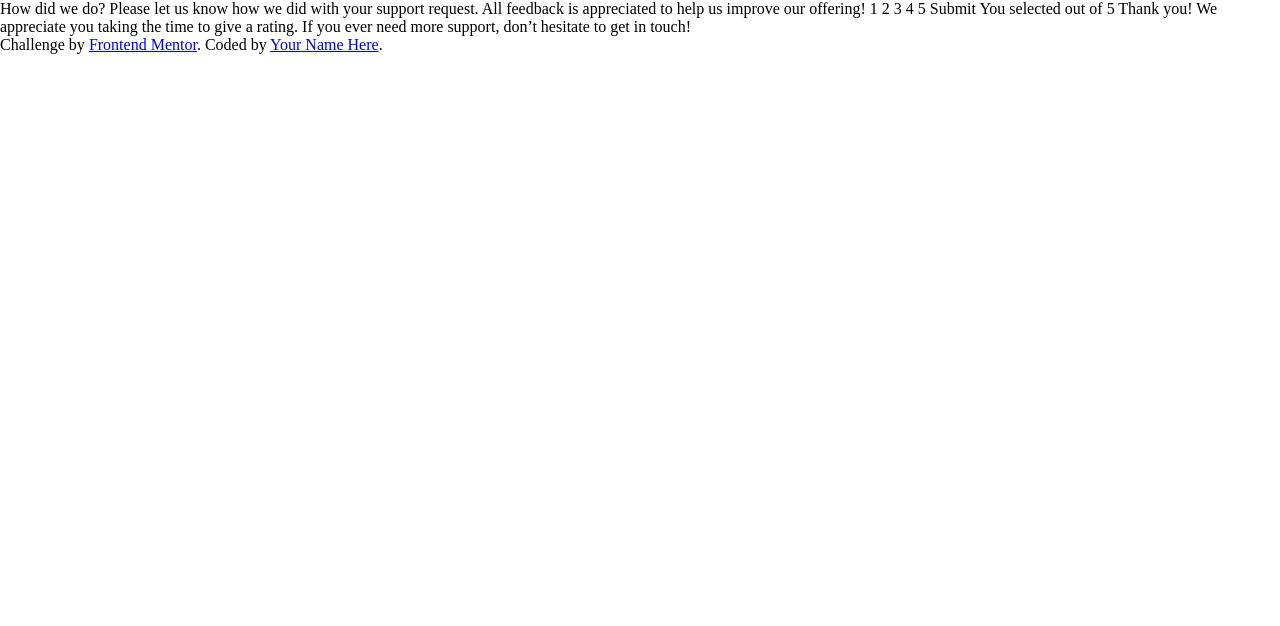
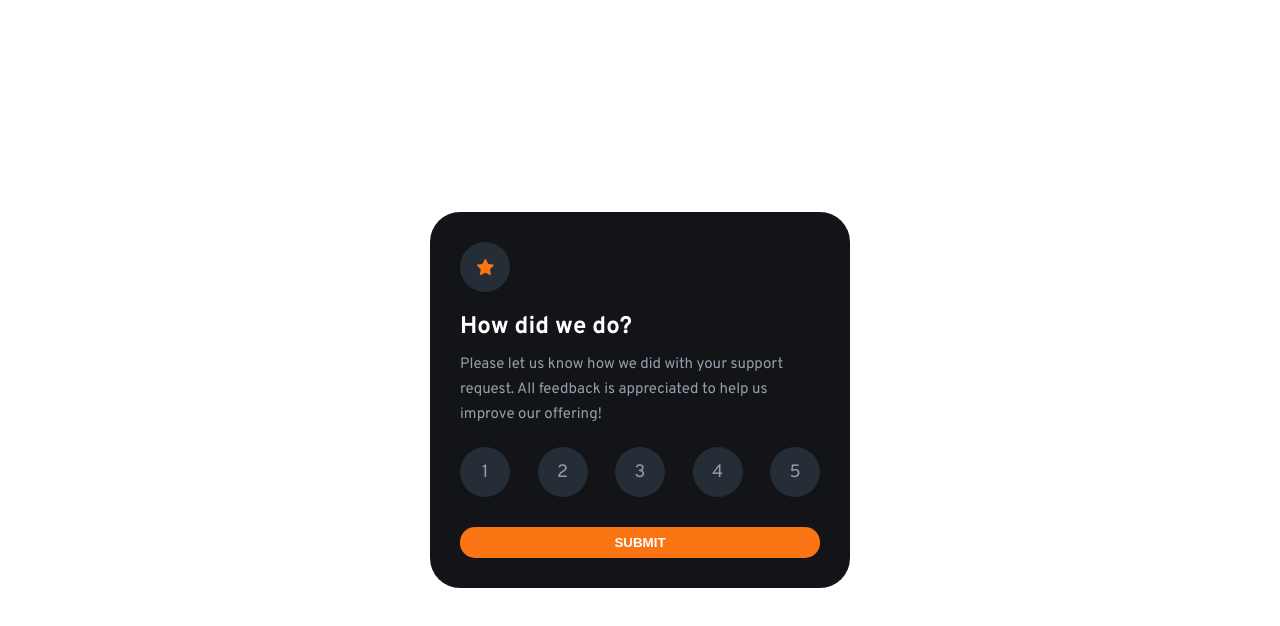
Before and after one commit to TiagoLemosNeitzke/interactive-rating-component-main, a plain HTML site: page index.html in a window 1280 px wide. Drawn offline with Linux system fonts and the light colour scheme.

Commit message:
crianção do css e arquivo index.js

```diff
--- a/index.html
+++ b/index.html
@@ -1,46 +1,78 @@
 <!DOCTYPE html>
-<html lang="en">
+<html lang="pt-br">
+
 <head>
   <meta charset="UTF-8">
-  <meta name="viewport" content="width=device-width, initial-scale=1.0"> <!-- displays site properly based on user's device -->
+  <meta name="viewport" content="width=device-width, initial-scale=1.0">
+  <!-- displays site properly based on user's device -->
 
   <link rel="icon" type="image/png" sizes="32x32" href="./images/favicon-32x32.png">
 
   <title>Frontend Mentor | Interactive rating component</title>
 
- <link rel="stylesheet" href="style.css">
+  <link rel="stylesheet" href="style.css">
 
 </head>
+
 <body>
 
   <!-- Rating state start -->
+  <div class="container">
+    <div class="container-image">
+      <img src="images/icon-star.svg" alt="star">
+    </div>
+    <h2> How did we do?</h2>
 
-  How did we do?
+    <p>Please let us know how we did with your support request. All feedback is appreciated
+      to help us improve our offering!</p>
 
-  Please let us know how we did with your support request. All feedback is appreciated
-  to help us improve our offering!
+      <div id="indice" class="container-satisfation">
 
-  1 2 3 4 5
+        <div id="1">
+          1
+        </div>
+        <div id="2">
+          2
+        </div>
+        <div id="3">
+          3
+        </div>
+        <div id="4">
+          4
+        </div>
+        <div id="5">
+          5
+        </div>
+      </div>
 
-  Submit
 
-  <!-- Rating state end -->
+    <button type="submit">Submit</button>
 
-  <!-- Thank you state start -->
+  </div>
 
-  You selected <!-- Add rating here --> out of 5
+
+
+
+  <!--
+
+  Thank you state start
+
+  You selected
+  Add rating here out of 5
 
   Thank you!
 
   We appreciate you taking the time to give a rating. If you ever need more support,
   don’t hesitate to get in touch!
 
-  <!-- Thank you state end -->
+  Thank you state end
 
 
   <div class="attribution">
     Challenge by <a href="https://www.frontendmentor.io?ref=challenge" target="_blank">Frontend Mentor</a>.
     Coded by <a href="#">Your Name Here</a>.
-  </div>
+  </div>-->
+  <script src="index.js"></script>
 </body>
+
 </html>
--- a/style.css
+++ b/style.css
@@ -16,7 +16,87 @@
     --very-dark-blue: hsl(216, 12%, 8%);
 }
 
-body p{
+body{
+    font-family: 'Overpass', sans-serif;
+
+    display        : flex;
+    justify-content: center;
+    align-items  : center;
+    width: 100%;
+    height: 100vh;
+}
+.container{
+    background: var(--very-dark-blue);
+    width: 420px;
+    height: fit-content;
+    display: flex;
+    justify-content: center;
+    flex-direction: column;
+    border-radius: 30px;
+    padding: 30px;
+}
+
+.container .container-image{
+    background: var(--dark-blue);
+    width: 50px;
+    height: 50px;
+    border-radius: 50%;
+    margin-bottom: 20px;
+    display: flex;
+    justify-content: center;
+    align-items: center;
+}
+.container h2 {
+    color: var(--white);
+    text-align: left;
+    padding-bottom: 10px;
+}
+
+.container p {
+    color: var(--light-grey);
     font-size: 15px;
-    font-family: 'Overpass', sans-serif;
+    line-height: 25px;
+    padding-bottom: 20px;
 }
+
+.container .container-satisfation{
+    display: flex;
+    flex-direction: row;
+    justify-content: space-between;
+}
+
+.container .container-satisfation div{
+    background: var(--dark-blue);
+    width: 50px;
+    height: 50px;
+    border-radius: 50%;
+    margin-bottom: 30px;
+    display: flex;
+    justify-content: center;
+    align-items: center;
+    color: var(--light-grey);
+    font-size: 18px;
+    transition: all 1s;
+}
+
+.container .container-satisfation div:hover{
+    background-color: var(--Orange);
+    color: var(--white);
+}
+
+.container button {
+    background: var(--Orange);
+    color: var(--white);
+    font-weight: 700;
+    border: none;
+    border-radius: 15px;
+    width: 100%;
+    text-transform: uppercase;
+    padding: 8px;
+    margin: 0 auto;
+}
+
+.container button:hover{
+    background: var(--white);
+    color: var(--Orange);
+}
```
Also changed, not shown: index.js (added).
